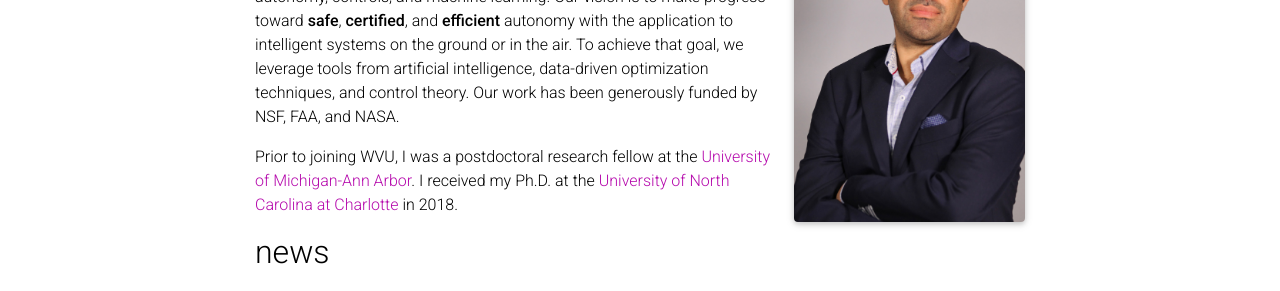
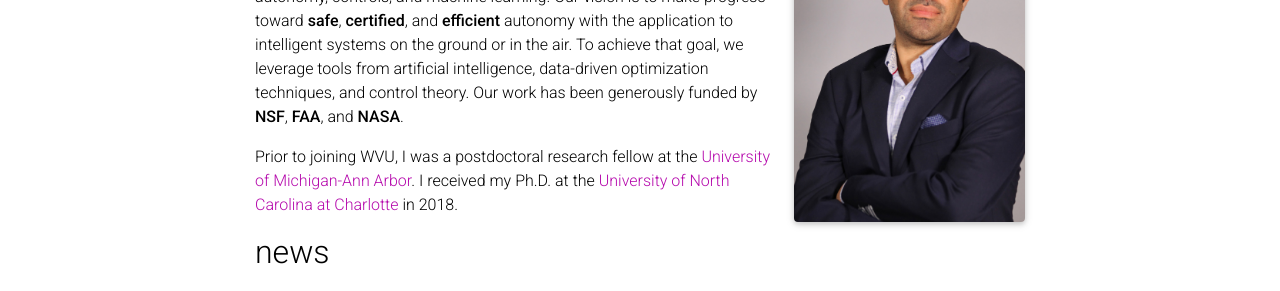
Before and after one commit to AliBaheri/alibaheri, a Jekyll site: the page built from _pages/about.md, in a window 1280 px wide and 900 px high. Shown: the part 287-578 px from the top of the window. Built offline with Jekyll 4.4.1, drawn with Linux system fonts in a browser that asks for light colours; nearby versions of some CDN libraries; comment, search, counter and statistics services are not loaded; a style sheet for code colours, icons or effects is not loaded.

```diff
--- a/_pages/about.md
+++ b/_pages/about.md
@@ -20,6 +20,6 @@ social: true  # includes social icons at the bottom of the page
 ---
 
 I am an assistant professor of research in the [Department of Mechanical and Aerospace Engineering](https://mae.statler.wvu.edu/) at [West Virginia University](https://www.wvu.edu/) where I direct the **Safe AI Lab** (**SAIL**). At **SAIL**, we conduct research at the intersection of autonomy, controls, and machine learning.
-Our vision is to make progress toward **safe**, **certified**, and **efficient** autonomy with the application to intelligent systems on the ground or in the air. To achieve that goal, we leverage tools from artificial intelligence, data-driven optimization techniques, and control theory. Our work has been generously funded by NSF, FAA, and NASA.
+Our vision is to make progress toward **safe**, **certified**, and **efficient** autonomy with the application to intelligent systems on the ground or in the air. To achieve that goal, we leverage tools from artificial intelligence, data-driven optimization techniques, and control theory. Our work has been generously funded by **NSF**, **FAA**, and **NASA**.
 
 Prior to joining WVU, I was a postdoctoral research fellow at the [University of Michigan-Ann Arbor](https://umich.edu/). I received my Ph.D. at the [University of North Carolina at Charlotte](https://www.charlotte.edu/) in 2018.
```
